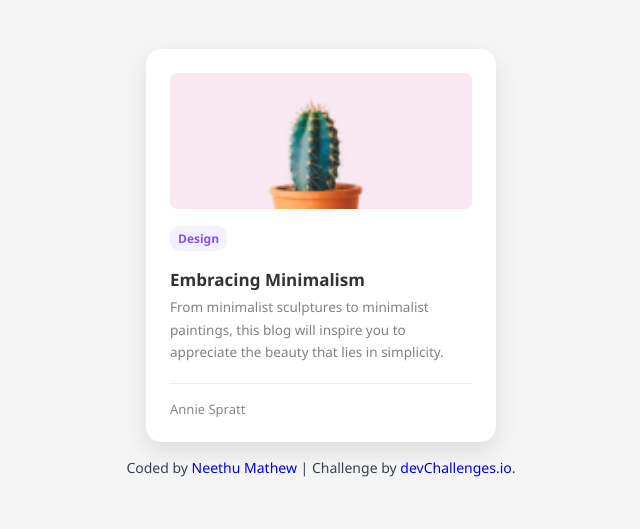
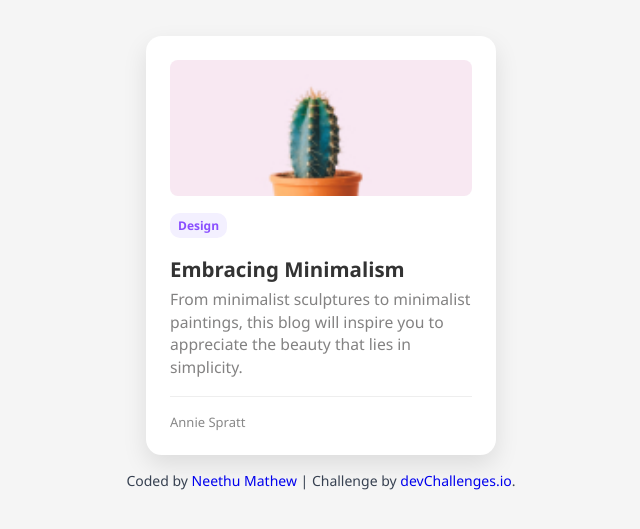
Before and after one commit to neethumathew315/MINIMAL-BLOG-CARD, a plain HTML site: page index.html in a window 1280 px wide. Shown: the part 137-666 px from the top of the page, without its empty margins (319-959 px from the left). Drawn offline with Linux system fonts and the light colour scheme.

Commit message:
update media queries for improved responsive design

```diff
--- a/index.html
+++ b/index.html
@@ -61,17 +61,17 @@
       }
 
       .title{
-        font-size: 18px;
+        font-size: 1.2rem;
         font-weight: 700;
         color: #333333;
         margin-bottom: 5px;
       }
 
       .description {
-        font-size: 15px;
+        font-size: 0.98rem;
         color: #838282;
         line-height: 1.4rem;
-        margin-bottom: 20px;
+        margin-bottom: 18px;
 
       }
 
@@ -98,16 +98,14 @@
         --------------------------------- */
 
    @media screen and (min-width: 1350px) {
-    .blog-card {
-      max-width: 350px;
-    }
+
 
     .title {
-      font-size: 18px;
+      font-size: 1.25rem;
     }
 
     .description {
-      font-size: 14px;
+      font-size: 0.97rem;
     }
   }
 
@@ -116,16 +114,13 @@
   --------------------------------- */
 
   @media screen and (max-width: 1349px) and (min-width: 1024px) {
-    .blog-card {
-      max-width: 350px;
-    }
 
     .title {
-      font-size: 17px;
+      font-size: 1.28rem;
     }
 
     .description {
-      font-size: 13.5px;
+      font-size: 0.98rem;
     }
   }
 
@@ -156,11 +151,11 @@
 
 
 
-    <div class="author-info">
+    <footer class="author-info">
       Coded by <a href="#">Neethu Mathew</a> | Challenge by
       <a href="https://www.devchallenges.io?ref=challenge" target="_blank"
         >devChallenges.io</a
       >.
-    </div>
+    </footer>
   </body>
 </html>
```
